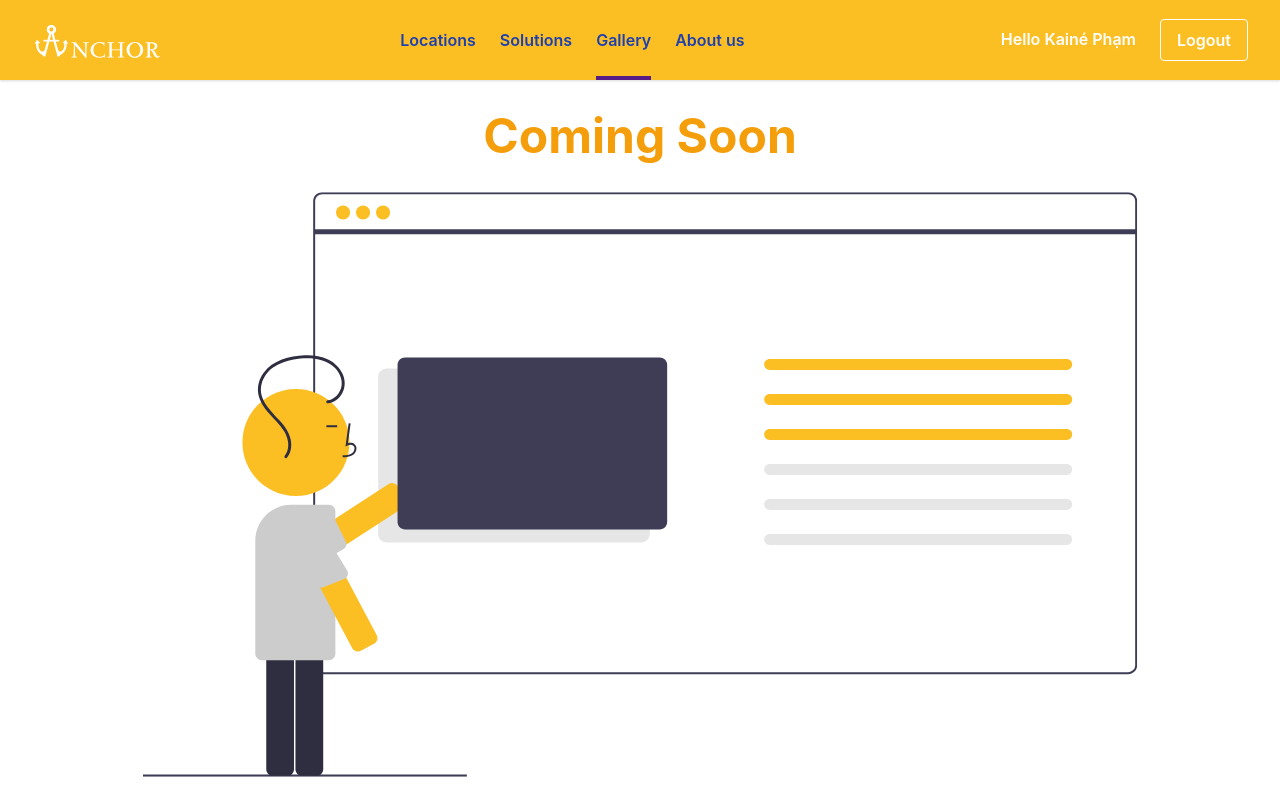
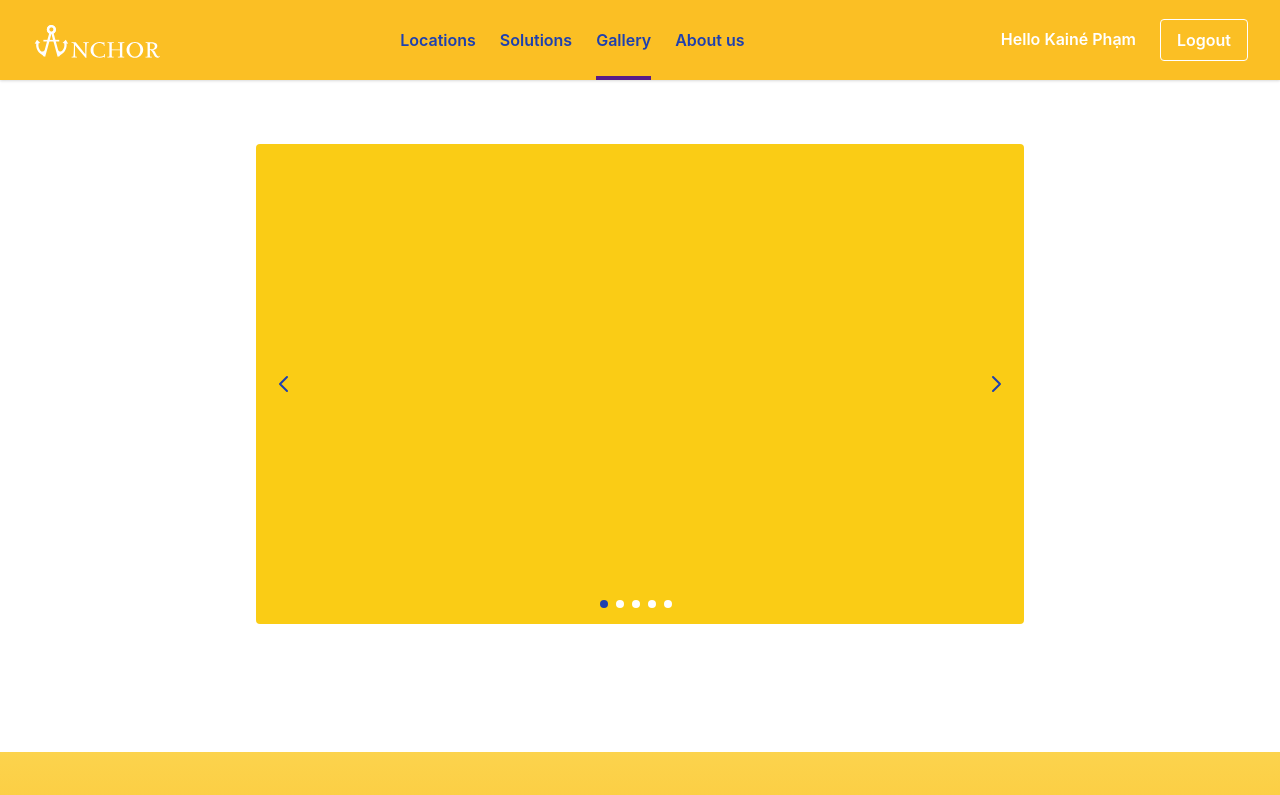
Before and after one commit to kainesv86/WorkSpace, a React (Create React App) app: page /gallery in a window 1280 px wide. Shown: the top 795 px of the page. Built offline with nearby package versions, Linux system fonts and the light colour scheme.

Commit message:
slideshow demo

```diff
--- a/src/App.tsx
+++ b/src/App.tsx
@@ -6,8 +6,8 @@ import Solutions from "./pages/solutions/";
 import Order from "./pages/order";
 import OrderDone from "./pages/orderDone";
 import ComingSoon from "./pages/comingSoon";
+import Gallery from "./pages/gallery/";
 
-import React from "react";
 import { Route, Switch } from "react-router-dom";
 
 function App() {
@@ -23,7 +23,7 @@ function App() {
                         <Solutions />
                     </Route>
                     <Route path="/gallery">
-                                                <ComingSoon />
+                        <Gallery />
                     </Route>
                     <Route path="/aboutus">
                         <ComingSoon />
--- a/src/components/footer.tsx
+++ b/src/components/footer.tsx
@@ -30,7 +30,7 @@ const Footer: React.FunctionComponent<FooterProps> = () => {
                     <div className="flex flex-col w-40 mr-4 text-lg font-medium tracking-tighter sm:mr-20 sm:w-auto text-blueGray-700">
                         <h2 className="mb-4 text-xl font-semibold text-blue-800 sm:text-3xl">Contact</h2>
                         <a href="/">T: +40 753 353 956</a>
-                        <a href="/">Email: Kaine@workspace.co</a>
+                        <a href="/">Email: Kaine@anchor.co</a>
                     </div>
                     <div className="flex flex-col w-40 text-lg font-medium tracking-tighter sm:w-auto text-blueGray-700">
                         <h2 className="mb-4 text-xl font-semibold text-blue-800 sm:text-3xl">Legal</h2>
--- a/src/components/navbar.tsx
+++ b/src/components/navbar.tsx
@@ -43,7 +43,7 @@ const NavBar: React.FunctionComponent<NavBarProps> = () => {
 
     return (
         <React.Fragment>
-            <div className="relative z-10 flex items-center justify-between w-full h-20 px-4 shadow bg-amber-400 sm:px-8">
+            <div className="relative z-20 flex items-center justify-between w-full h-20 px-4 mb-0 shadow sm:mb-16 bg-amber-400 sm:px-8">
                 <Link to="/">
                     <div className="w-32 h-auto">
                         <img src="/share/logo.svg" alt="hello" />
@@ -96,7 +96,7 @@ const NavBar: React.FunctionComponent<NavBarProps> = () => {
                 </div>
             </div>
             {burger ? (
-                <div className="absolute top-0 right-0 z-0 flex flex-col justify-between min-h-screen bg-gradient-to-t from-amber-400 via-amber-300 to-amber-300 w-80">
+                <div className="absolute top-0 right-0 z-10 flex flex-col justify-between min-h-screen bg-gradient-to-t from-amber-400 via-amber-300 to-amber-300 w-80">
                     <ul className="p-8 pt-28">
                         {links.map((item) => (
                             <li
--- /dev/null
+++ b/src/components/slideshow/slideShow.tsx
@@ -0,0 +1,53 @@
+import * as React from "react";
+
+export interface SlideShowProps {}
+
+const shows = [{}, {}, {}, {}, {}];
+
+const SlideShow: React.FunctionComponent<SlideShowProps> = () => {
+    const [currentShow, setCurrentShow] = React.useState(0);
+
+    React.useEffect(() => {
+        if (currentShow < 0) setCurrentShow(shows.length - 1);
+        if (currentShow > shows.length - 1) setCurrentShow(0);
+    }, [currentShow]);
+
+    return (
+        <div className="relative w-screen overflow-hidden bg-white rounded h-60 sm:h-120 sm:w-3/5" style={{ zIndex: 0 }}>
+            <button
+                onClick={() => setCurrentShow(currentShow - 1)}
+                className="absolute z-10 w-6 h-6 transform -translate-y-1/2 left-4 top-1/2 focus:outline-none"
+            >
+                <img src="/share/left.svg" alt="" className="w-full h-full" />
+            </button>
+            <div
+                className="absolute top-0 left-0 flex h-full duration-500 w-max"
+                style={{ transform: `translateX(-${(currentShow / shows.length) * 100}%)` }}
+            >
+                <div className="w-screen h-full bg-yellow-400"></div>
+                <div className="w-screen h-full bg-green-400"></div>
+                <div className="w-screen h-full bg-indigo-400"></div>
+                <div className="w-screen h-full bg-blue-700"></div>
+                <div className="w-screen h-full bg-cyan-500"></div>
+            </div>
+            <button
+                onClick={() => setCurrentShow(currentShow + 1)}
+                className="absolute z-10 w-6 h-6 transform -translate-y-1/2 right-4 top-1/2 focus:outline-none"
+            >
+                <img src="/share/right.svg" alt="" className="w-full h-full" />
+            </button>
+            <ul className="absolute flex transform translate-x-1/2 right-1/2 bottom-4">
+                {shows.map((item, index) => (
+                    <li className="mr-2" key={index}>
+                        <span
+                            className={`block w-2 h-2 ${currentShow === index ? "bg-blue-800" : "bg-white"} rounded-full`}
+                            onClick={() => setCurrentShow(index)}
+                        ></span>
+                    </li>
+                ))}
+            </ul>
+        </div>
+    );
+};
+
+export default SlideShow;
--- /dev/null
+++ b/src/pages/gallery/index.tsx
@@ -0,0 +1,14 @@
+import * as React from "react";
+import SlideShow from "../../components/slideshow/slideShow";
+
+export interface GalleryProps {}
+
+const Gallery: React.FunctionComponent<GalleryProps> = () => {
+    return (
+        <div className="flex justify-center w-full h-auto">
+            <SlideShow />
+        </div>
+    );
+};
+
+export default Gallery;
--- a/src/pages/home.tsx
+++ b/src/pages/home.tsx
@@ -5,7 +5,7 @@ export interface HomeProps {}
 
 const Home: React.FunctionComponent<HomeProps> = () => {
     return (
-        <div className="items-center justify-center w-full mt-8 animate-fade-in">
+        <div className="items-center justify-center w-full mt-4 sm:mt-0 animate-fade-in">
             <h1 className="text-3xl font-semibold tracking-tight text-center sm:text-6xl text-amber-500">The best place for Working</h1>
             <h2 className="text-xl font-medium tracking-tight text-center sm:text-4xl text-amber-500">
                 Take advantage of team working by using Co-working Space today!
--- a/src/pages/locations/index.tsx
+++ b/src/pages/locations/index.tsx
@@ -22,7 +22,7 @@ const Locations: React.FunctionComponent<LocationsProps> = () => {
     };
 
     return (
-        <div className="flex w-full h-auto p-0 sm:px-20 sm:py-16 animate-fade-in">
+        <div className="flex w-full h-auto p-0 sm:px-20 animate-fade-in">
             <div className="w-full h-full p-2 bg-yellow-300 shadow sm:p-8 sm:w-144">
                 <div className="flex items-center justify-center mb-2">
                     <select
--- a/src/pages/order.tsx
+++ b/src/pages/order.tsx
@@ -49,6 +49,7 @@ const Order: React.FunctionComponent<OrderProps> = () => {
                     <p className="mb-4 text-lg font-bold text-blue-800">Enter you email that we can contact with you</p>
                     <form>
                         <input
+                            placeholder="example@anchor.co"
                             type="text"
                             name="email"
                             id="email"
--- a/src/pages/solutions/index.tsx
+++ b/src/pages/solutions/index.tsx
@@ -22,7 +22,7 @@ const Solutions: React.FunctionComponent<SolutionsProps> = () => {
     );
 
     return (
-        <div className="items-center justify-center w-full px-0 mt-8 sm:px-20 animate-fade-in">
+        <div className="items-center justify-center w-full px-0 mt-4 sm:px-20 animate-fade-in sm:mt-0">
             <h1 className="text-3xl font-semibold tracking-tight text-center sm:text-6xl text-amber-500">Working solutions</h1>
             <h2 className="text-xl font-medium tracking-tight text-center sm:text-4xl text-amber-500">For companies of all sizes, fit your needs</h2>
             <div className="justify-center w-full px-8 mt-8 sm:flex">
```
Also changed, not shown: public/share/left.svg (added), public/share/right.svg (added). Lines whose indentation alone changed are shown as unchanged.
